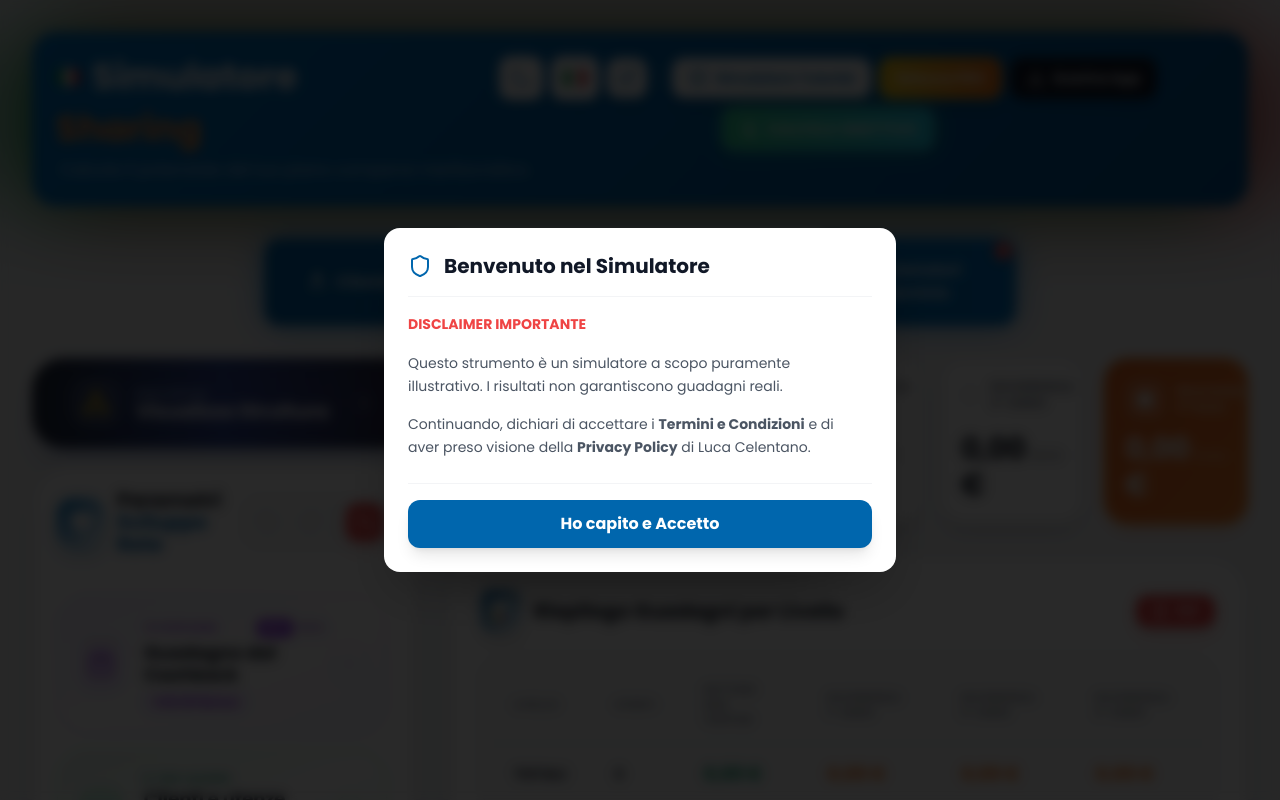
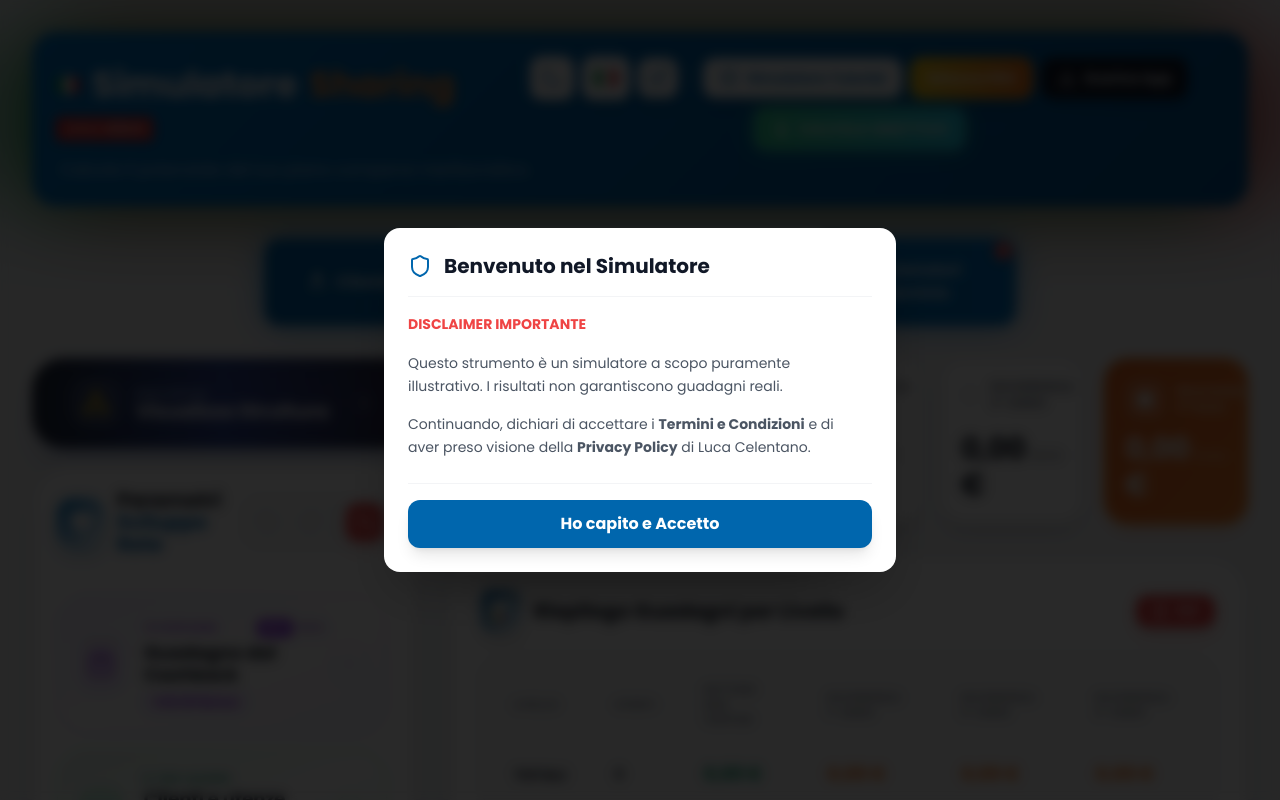
Before and after one commit to celent73/Simulatore-Sharing-1.0, a React (Vite) app: page / in a window 1280 px wide. Shown: the top 800 px of the page. Built offline with nearby package versions, Linux system fonts and the light colour scheme; grey boxes are pictures that could not be loaded.

Commit message:
chore: add debug version banner to header

```diff
--- a/App.tsx
+++ b/App.tsx
@@ -362,6 +362,7 @@ const AppContent = () => {
                 <h1 onClick={handleTitleClick} className="text-2xl sm:text-4xl font-extrabold text-white drop-shadow-sm select-none cursor-pointer active:scale-95 transition-transform flex items-center gap-3 flex-wrap justify-center md:justify-start">
                   {language === 'it' ? <ItalyFlag /> : <GermanyFlag />}
                   {t('app.title')} <span className="text-union-orange-400">Sharing</span>
+                  <span className="text-xs bg-red-600 text-white px-2 py-1 rounded animate-pulse">v1.0.2-DEBUG</span>
                   {isPremium && <span className="ml-2 animate-bounce inline-block"><CrownIconSVG className="w-8 h-8 text-union-orange-400" /></span>}
                 </h1>
                 {isCreatorMode && <span className="hidden sm:inline-flex bg-white/20 backdrop-blur-md text-white border border-white/40 text-[10px] font-bold px-2 py-0.5 rounded-md shadow-sm uppercase tracking-wider">Creator Mode</span>}
```
